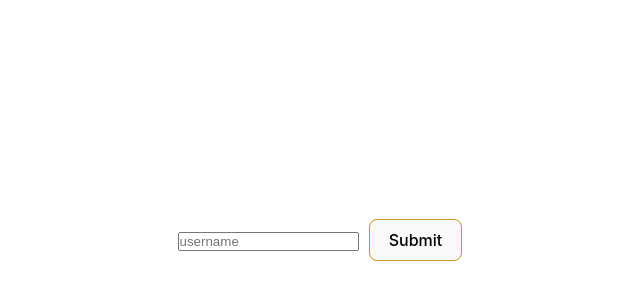
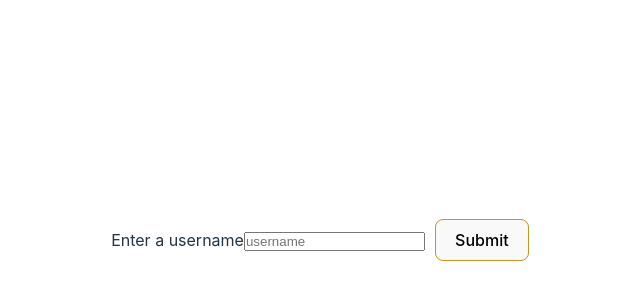
Before and after one commit to wichofly/pokemon_react, a React (Vite) app: page / in a window 1280 px wide. Shown: the part 160-460 px from the top of the page, without its empty margins (320-960 px from the left). Built offline with nearby package versions, Linux system fonts and the light colour scheme.

Commit message:
feat: in React instead of for in a label, is used htmlFor

```diff
--- a/src/components/8-react-form/UserNameForm.jsx
+++ b/src/components/8-react-form/UserNameForm.jsx
@@ -10,11 +10,13 @@ const UserNameForm = () => {
 
   return (
     <div>
+      <label htmlFor="username">Enter a username</label>
       <input
         type="text"
         placeholder="username"
         value={username}
         onChange={updateUsername}
+        id="username"
       />
       <button style={{ marginLeft: '10px' }}>Submit</button>
     </div>
```
